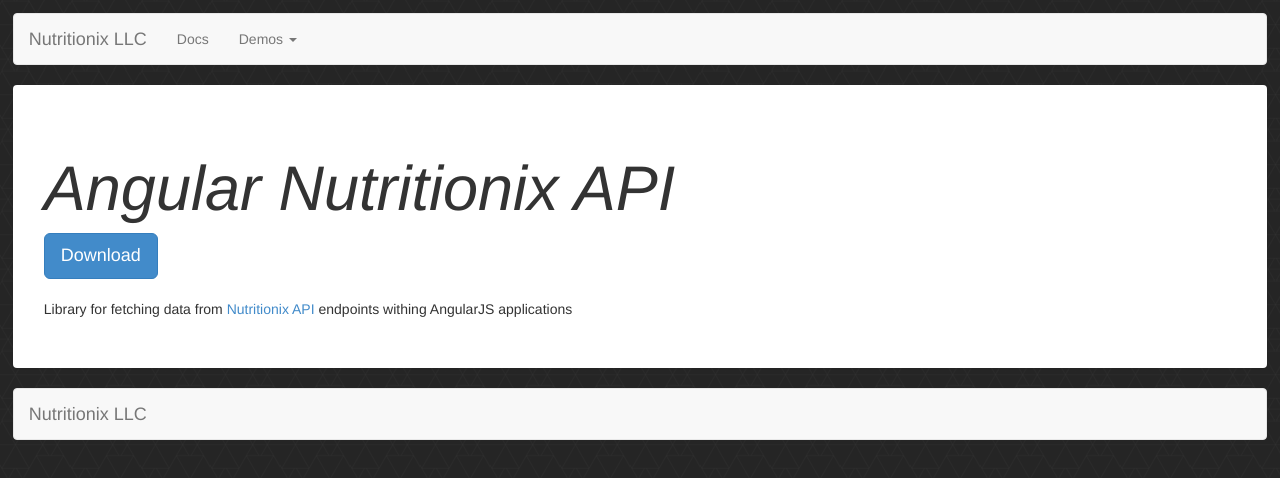
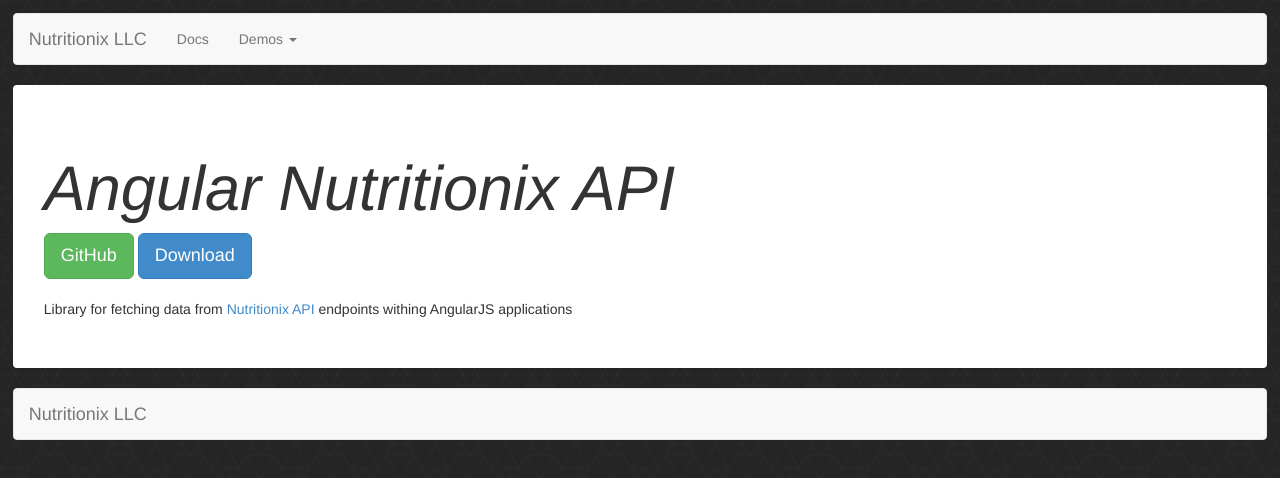
Before and after one commit to nutritionix/library-angular, a website: page index.html in a window 1280 px wide. Drawn offline with Linux system fonts and the light colour scheme.

Commit message:
improved documentation

```diff
--- a/index.html
+++ b/index.html
@@ -49,6 +49,7 @@
 <section class="panel jumbotron">
     <h1>Angular Nutritionix API</h1>
 
+    <a class='btn btn-success btn-lg' href='https://github.com/nutritionix/library-angular/'>GitHub</a>
     <a class='btn btn-primary btn-lg' href='https://github.com/nutritionix/library-angular/zipball/master'>Download</a>
 
     <br/><br/>
```
